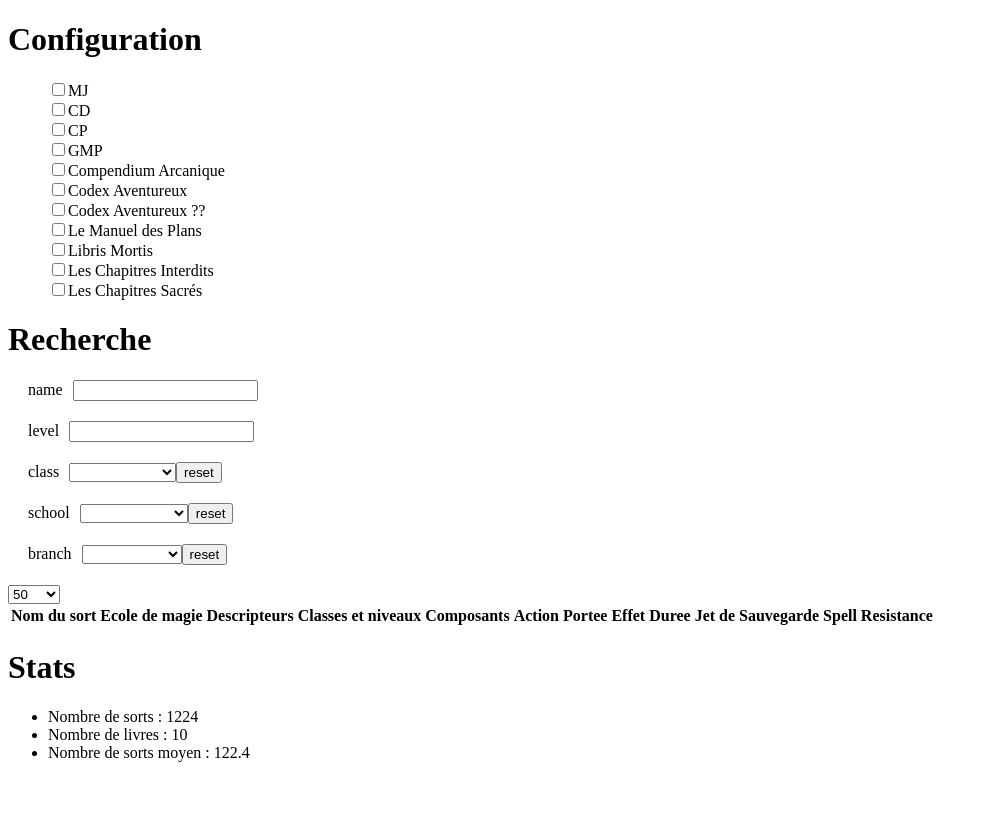
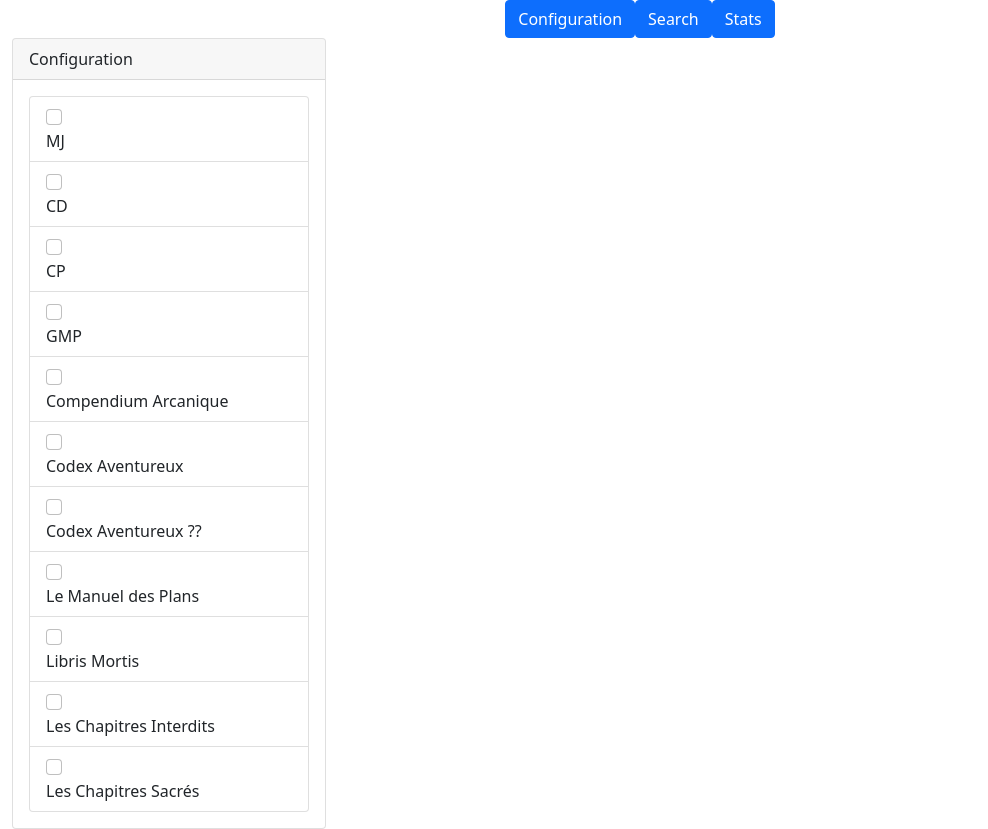
Before and after one commit to NathanLEFORT/TP_Vue, a Vue app: page / in a window 1280 px wide. Shown: the whole page, without its empty margins (0-988 px from the left). Before the commit the page ends 800 px from the top, so only its background shows below. Built offline with nearby package versions, Linux system fonts and the light colour scheme.

Commit message:
Visual improvement

```diff
--- a/public/index.html
+++ b/public/index.html
@@ -5,6 +5,8 @@
     <meta http-equiv="X-UA-Compatible" content="IE=edge">
     <meta name="viewport" content="width=device-width,initial-scale=1.0">
     <title><%= htmlWebpackPlugin.options.title %></title>
+    <link href="https://cdn.jsdelivr.net/npm/bootstrap@5.0.0-beta2/dist/css/bootstrap.min.css" rel="stylesheet" integrity="sha384-BmbxuPwQa2lc/FVzBcNJ7UAyJxM6wuqIj61tLrc4wSX0szH/Ev+nYRRuWlolflfl" crossorigin="anonymous">
+    <script src="https://cdn.jsdelivr.net/npm/bootstrap@5.0.0-beta2/dist/js/bootstrap.bundle.min.js" integrity="sha384-b5kHyXgcpbZJO/tY9Ul7kGkf1S0CWuKcCD38l8YkeH8z8QjE0GmW1gYU5S9FOnJ0" crossorigin="anonymous"></script>
   </head>
   <body>
     <noscript>
--- a/src/App.vue
+++ b/src/App.vue
@@ -1,10 +1,21 @@
 <template>
   <div>
     <div>
+      <ul class="nav justify-content-center">
+        <li class="nav-item">
+          <button class="btn btn-primary" v-on:click="enableConfiguration()">Configuration</button>
+        </li>
+        <li class="nav-item">
+          <button class="btn btn-primary" v-on:click="enableSearch()">Search</button>
+        </li>
+        <li class="nav-item">
+          <button class="btn btn-primary" v-on:click="enableStats()">Stats</button>
+        </li>
+      </ul>
     </div>
-    <Configuration v-bind:books="booksPresent"/> <!-- v-bind est utilisé pour passer booksPresent à notre composant, sous le nom books -->
-    <Recherche v-bind:utils="spellsKept" v-bind:nbPages="nbPages" v-bind:spells="sortTable"/>
-    <Stats v-bind:utils="sortTable"/>
+    <Configuration v-if="this.isConfiguration" v-bind:books="booksPresent"/> <!-- v-bind est utilisé pour passer booksPresent à notre composant, sous le nom books -->
+    <Recherche v-if="this.isSearch" v-bind:utils="spellsKept" v-bind:nbPages="nbPages" v-bind:spells="sortTable"/>
+    <Stats v-if="this.isStats" v-bind:utils="sortTable"/>
   </div>
 </template>
 
@@ -24,7 +35,10 @@ export default {
       booksPresent: [],
       spells : [],
       spellsKept : [],
-      nbPages : 0
+      nbPages : 0,
+      isConfiguration: true,
+      isSearch: false,
+      isStats: false
     }
   },
   mounted() { // Seul endroit où est censés executer du JS
@@ -117,7 +131,24 @@ export default {
       this.sortTable.forEach(spell => {
         if (!this.booksPresent.includes(spell[0])) this.booksPresent.push(spell[0]); //Garde les sorts uniquements des livres selectionnés
       });
+    },
+
+    enableConfiguration() {
+      this.isConfiguration = true;
+      this.isSearch = false;
+      this.isStats = false;
+    },
+    enableSearch() {
+      this.isConfiguration = false;
+      this.isSearch = true;
+      this.isStats = false;
+    },
+    enableStats() {
+      this.isConfiguration = false;
+      this.isSearch = false;
+      this.isStats = true;
     }
+
   }
 }
 
--- a/src/components/Configuration.vue
+++ b/src/components/Configuration.vue
@@ -1,10 +1,19 @@
 <template>
-  <div>
-    <h1>Configuration</h1>
-    <ul>
-      <!-- key est nécessaire avec un v-for, pas donné dans son cours -->
-      <SelectLivre v-for="book in books" :key="book" v-bind:book = "book"></SelectLivre> <!-- Test d'affichage des noms de livres récupérés depuis App.vue -->
-    </ul>
+  <div class="container-fluid">
+
+    <div class="col-3">
+      <div class="card">
+        <div class="card-header">
+          Configuration
+        </div>
+        <div class="card-body">
+          <ul class="list-group">
+              <!-- key est nécessaire avec un v-for, pas donné dans son cours -->
+              <SelectLivre v-for="book in books" :key="book" v-bind:book = "book"></SelectLivre> <!-- Test d'affichage des noms de livres récupérés depuis App.vue -->
+          </ul>
+        </div>
+      </div>
+    </div>
   </div>
 </template>
 
--- a/src/components/FilterSpell.vue
+++ b/src/components/FilterSpell.vue
@@ -1,10 +1,20 @@
 <template>
   <div>
-    <TextLineFilter v-bind:name="'name'" v-bind:index="0"></TextLineFilter>
-    <TextLineFilter v-bind:name="'level'" v-bind:index="1"></TextLineFilter>
-    <SelectLineFilter v-bind:name="'class'" v-bind:values="spellsClasses" v-bind:index="2"></SelectLineFilter>
-    <SelectLineFilter v-bind:name="'school'" v-bind:values="spellsSchools" v-bind:index="3"></SelectLineFilter>
-    <SelectLineFilter v-bind:name="'branch'" v-bind:values="spellsBranches" v-bind:index="4"></SelectLineFilter>
+    <div class="row">
+      <TextLineFilter v-bind:name="'Name'" v-bind:index="0"></TextLineFilter>
+    </div>
+    <div class="row">
+      <TextLineFilter v-bind:name="'Level'" v-bind:index="1"></TextLineFilter>
+    </div>
+    <div class="row">
+      <SelectLineFilter v-bind:name="'Class'" v-bind:values="spellsClasses" v-bind:index="2"></SelectLineFilter>
+    </div>
+    <div class="row">
+      <SelectLineFilter v-bind:name="'School'" v-bind:values="spellsSchools" v-bind:index="3"></SelectLineFilter>
+    </div>
+    <div class="row">
+      <SelectLineFilter v-bind:name="'Branch'" v-bind:values="spellsBranches" v-bind:index="4"></SelectLineFilter>
+    </div>
   </div>
 </template>
 
--- a/src/components/Recherche.vue
+++ b/src/components/Recherche.vue
@@ -1,9 +1,18 @@
 <template>
   <div>
-    <h1>Recherche</h1>
-    <div>
+    <div class="container-fluid">
+
+      <div class="col-3">
+        <div class="card">
+          <div class="card-header">Recherche</div>
+          <div class="card-body">
             <FilterSpell v-bind:spellsClasses="spellsClasses" v-bind:spellsSchools="spellsSchools" v-bind:spellsBranches="spellsBranches"></FilterSpell>
           </div>
+        </div>
+      </div>
+
+    </div>
+
       <div>
         <select id="resultsSize" v-model="size" v-on:change="getSpells(1)">
           <option value='50'>50</option>
@@ -69,11 +78,4 @@ export default {
 </script>
 
 <style scoped>
-p{
-  display:inline;
-  margin: 5px;
-}
-a {
-  color:blue;
-}
 </style>
--- a/src/components/SelectLineFilter.vue
+++ b/src/components/SelectLineFilter.vue
@@ -1,14 +1,17 @@
 <template>
-  <div id="selectFilter">
-    <label id="select"> {{ this.name }}</label>
-    <label>
-      <select v-model="filter" v-on:change="modifyFilter(index, values)">
+  <div class="row">
+    <div class="col-9">
+      <div class="input-group input-group-sm mb-3">
+        <span class="input-group-text" id="inputGroup-sizing-sm"> {{ this.name }} </span>
+        <select class="form-select form-select-lg" v-model="filter" v-on:change="modifyFilter(index, values)">
           <option selected value="" hidden disabled></option>
           <option v-for="item in this.values" :key="item"> {{ item }}</option>
-      </select>
-    </label>
-    <button v-on:click="resetFilter()">reset</button>
-    <label>{{ this.filter }}</label>
+        </select>
+      </div>
+    </div>
+    <div class="col-3">
+      <button class="btn btn-secondary" v-on:click="resetFilter()">reset</button>
+    </div>
   </div>
 </template>
 
@@ -24,6 +27,7 @@ export default {
   methods: {
     resetFilter() {
       this.filter = null;
+      this.$parent.modifyFilter(this.index, this.filter);
     },
     modifyFilter() {
       this.$parent.modifyFilter(this.index, this.filter);
@@ -33,10 +37,4 @@ export default {
 </script>
 
 <style scoped>
-#selectFilter {
-  margin: 20px;
-}
-#select {
-  margin-right: 10px;
-}
 </style>
--- a/src/components/SelectLivre.vue
+++ b/src/components/SelectLivre.vue
@@ -1,12 +1,16 @@
 <template>
-  <div>
-    <label>
-      <!-- la ckeckbox de sélection du livre -->
-      <input v-model="isSelect" type="checkbox" v-on:click="setSelect()"/>
-    </label>
-    <!-- affichage du nom du livre -->
-    <a>{{ this.book }}</a>
-  </div>
+  <li class="list-group-item">
+    <div class="row">
+      <div class="col-1">
+        <!--  la ckeckbox de sélection du livre -->
+        <input class="form-check-input" v-model="isSelect" type="checkbox" v-on:click="setSelect()"/>
+      </div>
+      <div class="col-11">
+        <!-- affichage du nom du livre -->
+        {{ this.book }}
+      </div>
+    </div>
+  </li>
 </template>
 
 <script>
--- a/src/components/TextLineFilter.vue
+++ b/src/components/TextLineFilter.vue
@@ -1,11 +1,12 @@
 <template>
-  <div id="textFilter">
-    <label id="text"> {{ this.name }}</label>
-    <label>
-      <input v-model="this.filter">
-    </label>
+  <div class="row">
+    <div class="col-9">
+      <div class="input-group input-group-sm mb-3">
+        <span class="input-group-text" id="inputGroup-sizing-sm"> {{ this.name }} </span>
+        <input type="text" class="form-control" aria-label="Sizing example input" aria-describedby="inputGroup-sizing-sm" v-model="this.filter">
+      </div>
+    </div>
   </div>
-
 </template>
 
 <script>
@@ -21,10 +22,4 @@ name: "TextLineFilter",
 </script>
 
 <style scoped>
-#textFilter {
-  margin: 20px;
-}
-#text {
-  margin-right: 10px;
-}
 </style>
```
Lines whose indentation alone changed are shown as unchanged.
